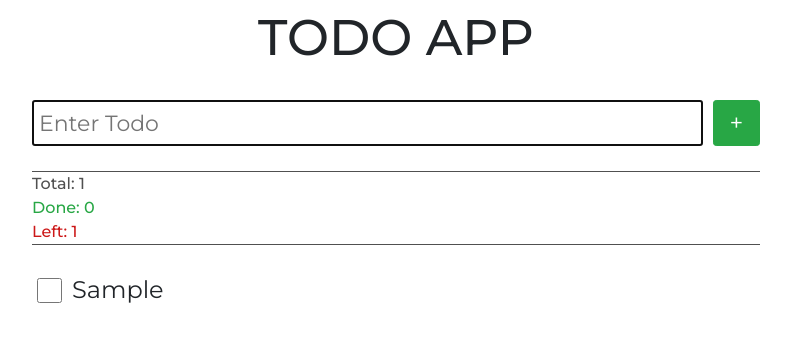
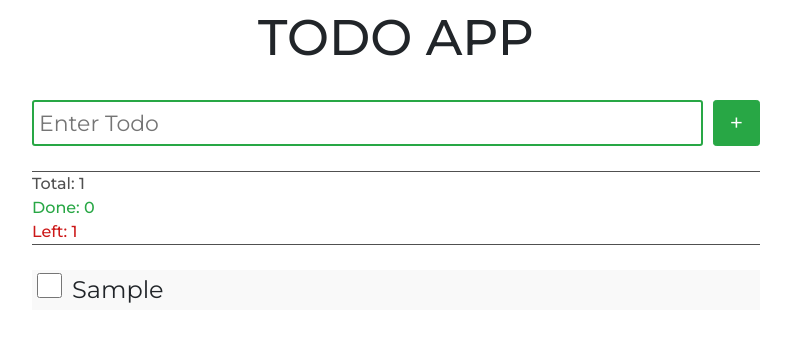
Before and after one commit to AlexeyGolovnev/todo-app, a React (Create React App) app: page / in a window 1280 px wide. Both pictures are taken after typing "Sample" into the empty fields and a click on the button "Add Todo". Shown: the top 342 px of the page, without its empty margins (244-1035 px from the left). Built offline with nearby package versions, Linux system fonts and the light colour scheme.

Commit message:
modified animation

```diff
--- a/package.json
+++ b/package.json
@@ -7,6 +7,7 @@
     "@testing-library/react": "^9.5.0",
     "@testing-library/user-event": "^7.2.1",
     "bootstrap": "^4.5.2",
+    "classnames": "^2.2.6",
     "node-sass": "^4.14.1",
     "react": "^16.13.1",
     "react-bootstrap": "^1.3.0",
--- a/src/App.js
+++ b/src/App.js
@@ -1,4 +1,4 @@
-import React, {useRef} from 'react';
+import React, {useMemo, useRef} from 'react';
 import {Button} from 'react-bootstrap';
 import './App.scss';
 import TodoItem from "./components/TodoItem/TodoItem";
@@ -12,17 +12,17 @@ function App() {
     const inputText = useSelector(state => state.text);
     const todosList = useSelector(state => state.todosList);
 
-    let todos = todosList.map(todo => {
+    let todos = useMemo(() => todosList.map(todo => {
         return (
             <TodoItem
                 key={todo.id}
                 id={todo.id}
-                text={todo.text}
+                text={todo.todoText}
                 isDone={todo.isDone}
-                todo={todo}
             />
         )
-    })
+    }),[todosList]);
+
     const createTodo = () => {
         dispatch(addTodo(inputText));
         dispatch(clearInputTodoText());
@@ -49,13 +49,14 @@ function App() {
             <header className='header'>
                 <div className='input-container'>
                     <input
+                        className='inputText'
                         ref={todoInputRef}
                         type='text'
                         onChange={(e) => {
                             dispatch(updateTodoText(e.target.value));
                         }}
                         value={inputText}
-                        placeholder='Enter Todo'
+                       placeholder='Enter Todo'
                     />
                     <Button
                         className='addBtn'
--- a/src/App.scss
+++ b/src/App.scss
@@ -46,6 +46,7 @@ input[type='text'] {
   @media screen and (max-width: 425px){
     font-size: 18px;
   }
+  outline-color: #28a745;
 }
 
 .addBtn {
--- a/src/components/TodoItem/TodoItem.js
+++ b/src/components/TodoItem/TodoItem.js
@@ -13,11 +13,9 @@ function TodoItem(props) {
     const dispatch = useDispatch();
 
     const [isClickedToDeleteBtn, setIsClickedToDeleteBtn] = useState(false)
-    const [countChkBoxClick, setCountChkBoxClick] = useState(0);
 
     const animatedSettings = useSpring({
-        immediate: ((!isClickedToDeleteBtn && props.isDone) || countChkBoxClick !== 0),
-        reset: true,
+        reset: isClickedToDeleteBtn,
         reverse: isClickedToDeleteBtn,
         from: {
             opacity: 0,
@@ -38,27 +36,24 @@ function TodoItem(props) {
             dispatch(deleteTodo(props.id));
         }, 250);
     }
-    const clickToCheckBox = () => {
-        props.todo.isDone
-            ? setCountChkBoxClick(1)
-            : setCountChkBoxClick(0);
-        dispatch(toggleCheckBox(props.id));
-    }
+
     return (
         <animated.div
             style={animatedSettings}
             className='todo-item'>
+            <div className='todo-item__content'>
                 <input
                     type='checkbox'
                     className='todo-item__checkbox'
                     checked={props.isDone}
-                onChange={clickToCheckBox}
+                    onChange={()=>dispatch(toggleCheckBox(props.id))}
                 />
                 <animated.span
                     className={props.isDone ? 'todo-item__text todo-item__done' : 'todo-item__text'}
                 >
                     {props.text}
                 </animated.span>
+            </div>
             <Button
                 className='todo-item__dltBtn'
                 variant='danger'
--- a/src/components/TodoItem/TodoItem.scss
+++ b/src/components/TodoItem/TodoItem.scss
@@ -1,11 +1,15 @@
 .todo-item {
   display: flex;
-  justify-content: space-between;
+  justify-content: flex-start;
   align-items: center;
   padding: 5px;
   margin-bottom: 10px;
   height: 40px;
-
+  width: 100%;
+  background-color: #f9f9f9;
+  &__content {
+    flex: 2 1 90%;
+  }
   &__checkbox {
     margin-right: 10px;
     width: 25px;
--- a/src/redux/todoReducer.js
+++ b/src/redux/todoReducer.js
@@ -26,7 +26,7 @@ export const todoReducer = (state = initialState, action) => {
             if (state.text !== '') {
                 const newTodo = {
                     id: state.lastId,
-                    text: state.text,
+                    todoText: state.text,
                     isDone: false,
                 }
                 return {
```
Lines whose indentation alone changed are shown as unchanged.
